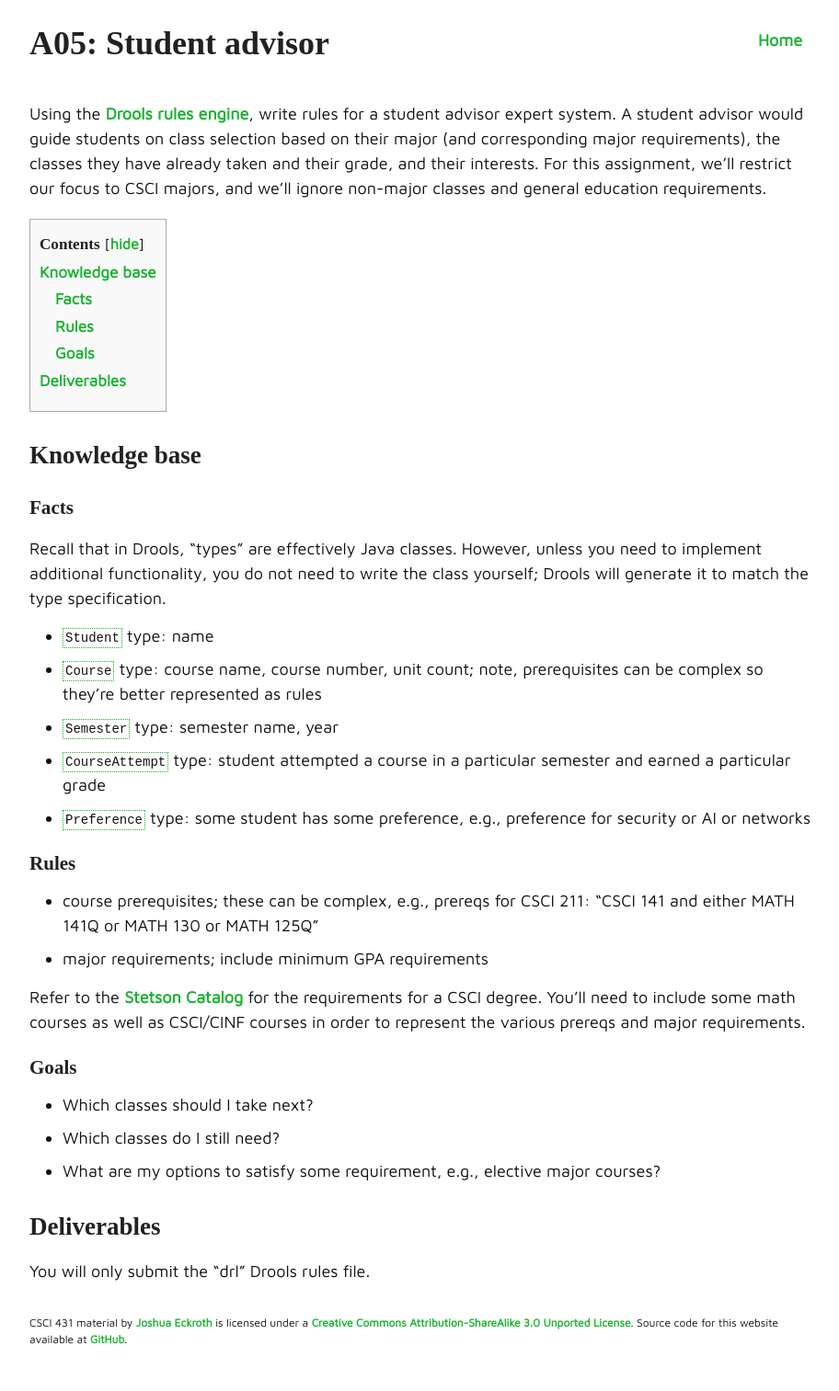
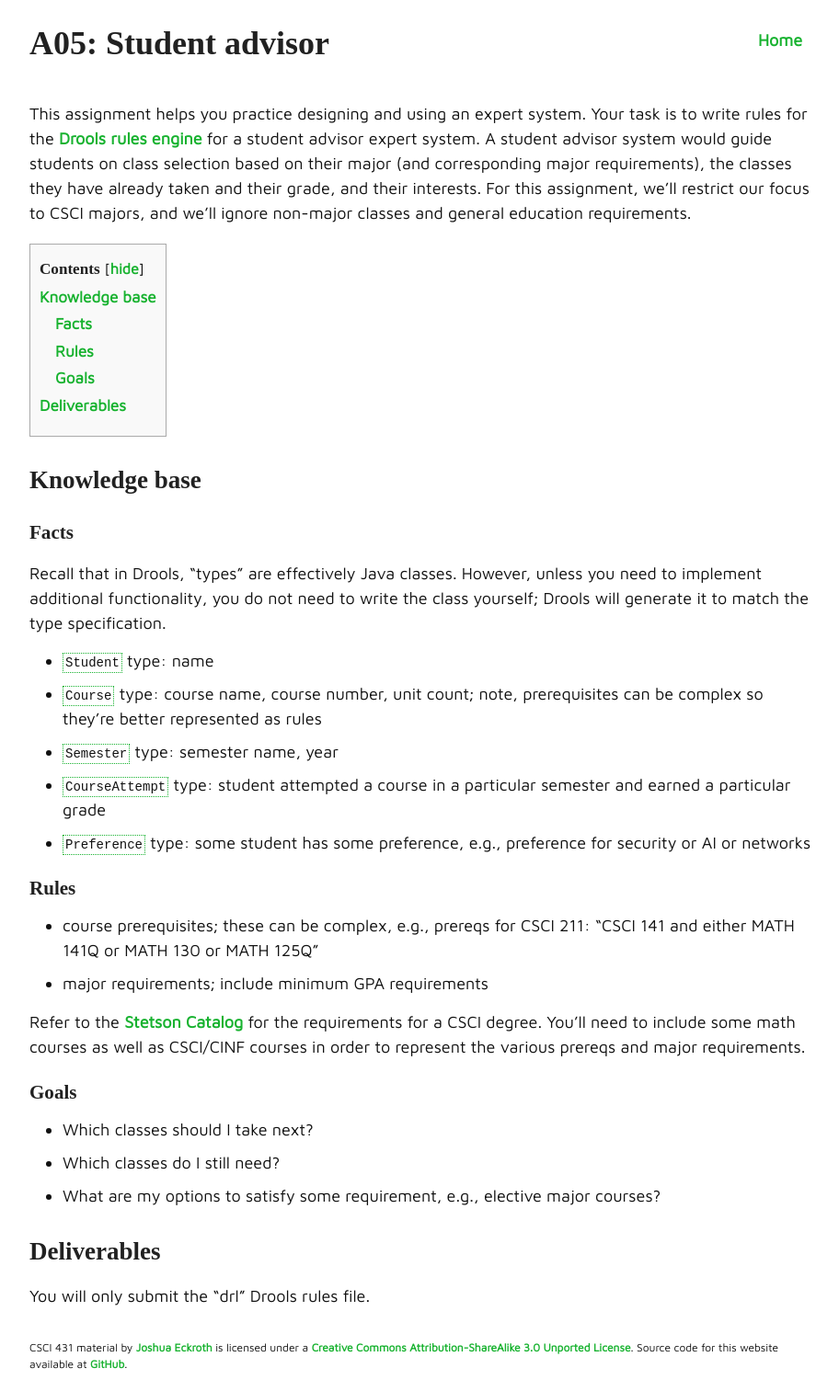
Before and after one commit to joshuaeckroth/csci431-website, a Jekyll site: the page built from assignments/a05.markdown, in a window 1280 px wide. Shown: the whole page at 92% size, without its empty margins (183-1095 px from the left). Built offline with Jekyll 4.4.1, drawn with Linux system fonts in a browser that asks for light colours; some web fonts are replaced; before the commit the page ends 1486 px from its top, so only the background shows below that.

Commit message:
Clarified A05

```diff
--- a/assignments/a05.markdown
+++ b/assignments/a05.markdown
@@ -7,13 +7,7 @@ categories: [assignments]
 
 # A05: Student advisor
 
-Using the [Drools rules engine](/notes/drools.html), write rules for a
-student advisor expert system. A student advisor would guide students
-on class selection based on their major (and corresponding major
-requirements), the classes they have already taken and their grade,
-and their interests. For this assignment, we'll restrict our focus to
-CSCI majors, and we'll ignore non-major classes and general education
-requirements.
+This assignment helps you practice designing and using an expert system. Your task is to write rules for the [Drools rules engine](/notes/drools.html) for a student advisor expert system. A student advisor system would guide students on class selection based on their major (and corresponding major requirements), the classes they have already taken and their grade, and their interests. For this assignment, we'll restrict our focus to CSCI majors, and we'll ignore non-major classes and general education requirements.
 
 ## Knowledge base
 
```
